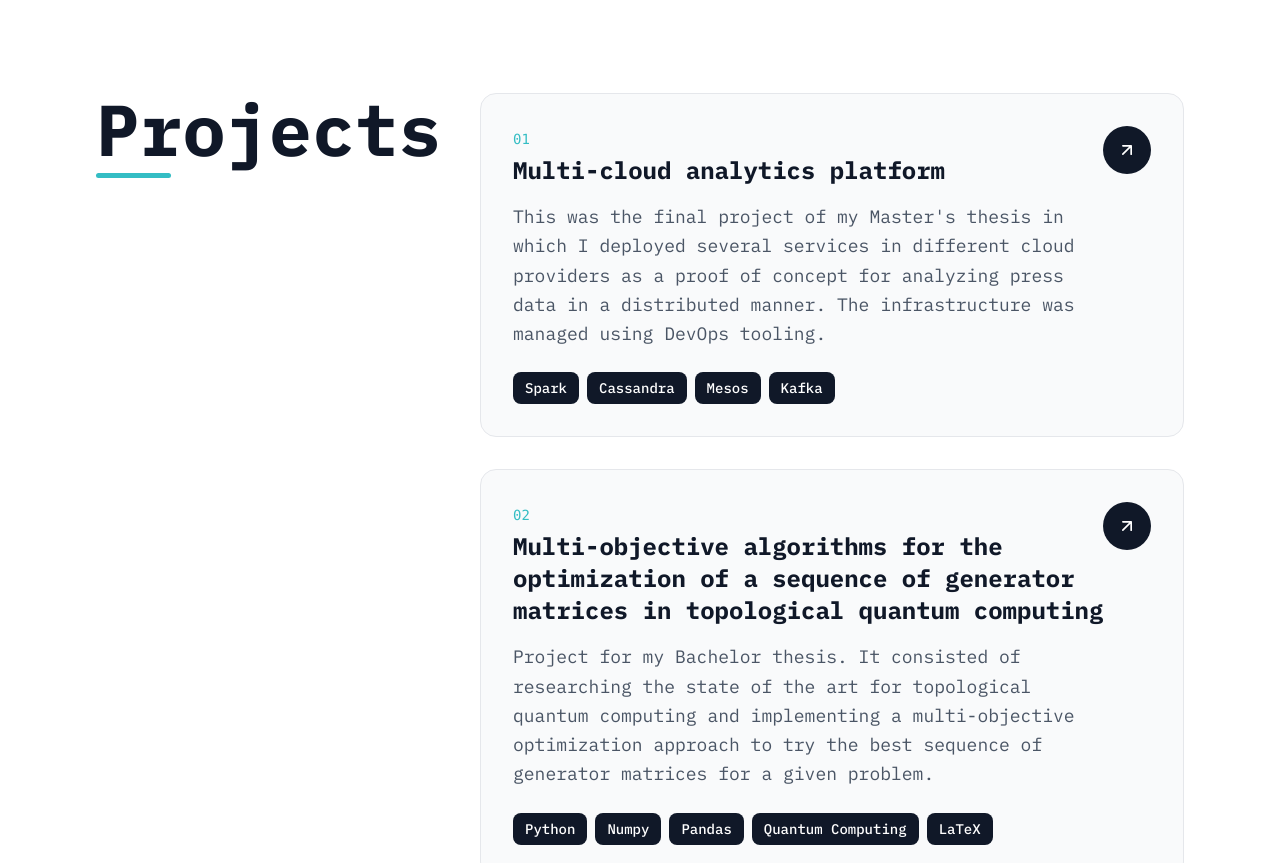
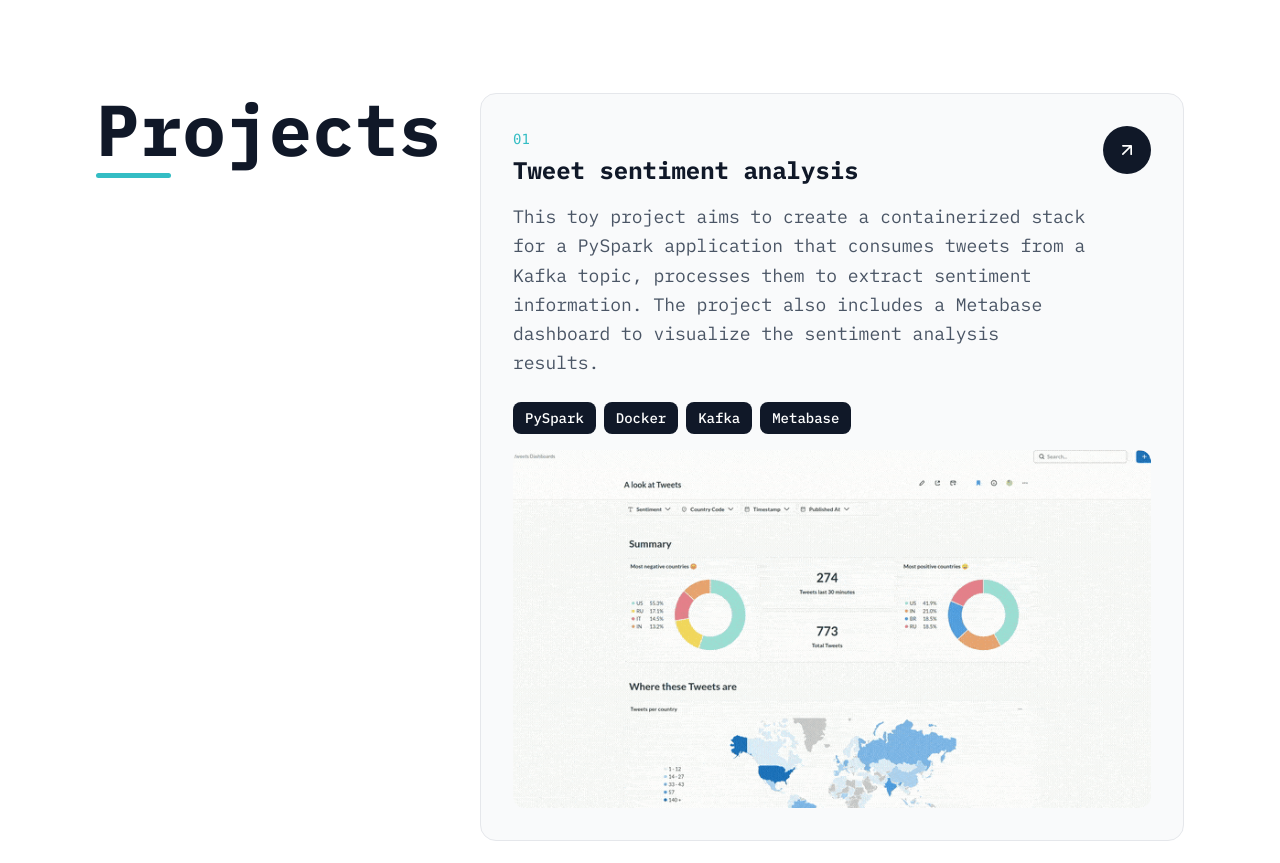
Before and after one commit to glapuente/portfolio, an Astro site: page / in a window 1280 px wide. Shown: the part 1360-2223 px from the top of the page. Built offline with nearby package versions, Linux system fonts and the light colour scheme; Astro itself is replaced by a stand-in of ours.

Commit message:
[docs] Tweet sentiment project (#3)
* feat: add support for project images

* docs: add Tweet sentiment analysis project

* docs: bump CHANGELOG

* build: update package.json version

```diff
--- a/package.json
+++ b/package.json
@@ -1,7 +1,7 @@
 {
   "name": "portfolio",
   "type": "module",
-  "version": "3.0.1",
+  "version": "3.1.0",
   "scripts": {
     "dev": "astro dev",
     "build": "astro build",
--- a/src/components/Projects.astro
+++ b/src/components/Projects.astro
@@ -90,6 +90,17 @@ const hasProjects = siteConfig.projects && siteConfig.projects.length > 0;
                             ))}
                           </div>
                         )}
+
+                        {project.image && (
+                          <div class="overflow-hidden rounded-xl">
+                            <img
+                              src={project.image}
+                              alt={`${project.name} screenshot`}
+                              class="w-full aspect-video object-cover transition-transform duration-500 group-hover:scale-105"
+                              loading="lazy"
+                            />
+                          </div>
+                        )}
                       </div>
                     </Component>
                   </div>
--- a/src/config.ts
+++ b/src/config.ts
@@ -12,6 +12,14 @@ export const siteConfig = {
     "I'm a Basque Data Engineer who lives by music, loves traveling and spends most of his time building scalable data pipelines. I'm currently working from home but in the past I've traveled the world in industrial sites deploying data capturing systems or in offices building awesome stuff.",
   skills: ["Python", "PySpark", "Databricks", "Terraform"],
   projects: [
+    {
+      name: "Tweet sentiment analysis",
+      description:
+        "This toy project aims to create a containerized stack for a PySpark application that consumes tweets from a Kafka topic, processes them to extract sentiment information. The project also includes a Metabase dashboard to visualize the sentiment analysis results.",
+      link: "https://github.com/glapuente/tweet_sentiment_analysis",
+      skills: ["PySpark", "Docker", "Kafka", "Metabase"],
+      image: `${import.meta.env.BASE_URL}/images/projects/metabase_example.gif`,
+    },
     {
       name: "Multi-cloud analytics platform",
       description:
```
Also changed, not shown: CHANGELOG.md, public/images/projects/metabase_example.gif (added), 1 other file.
